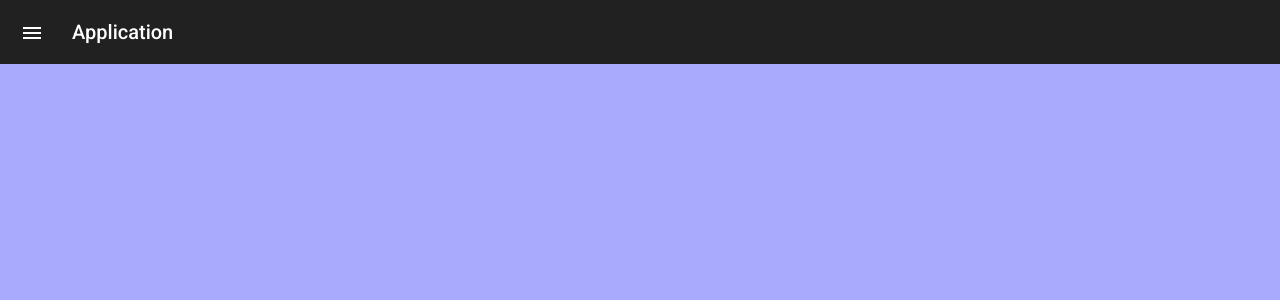
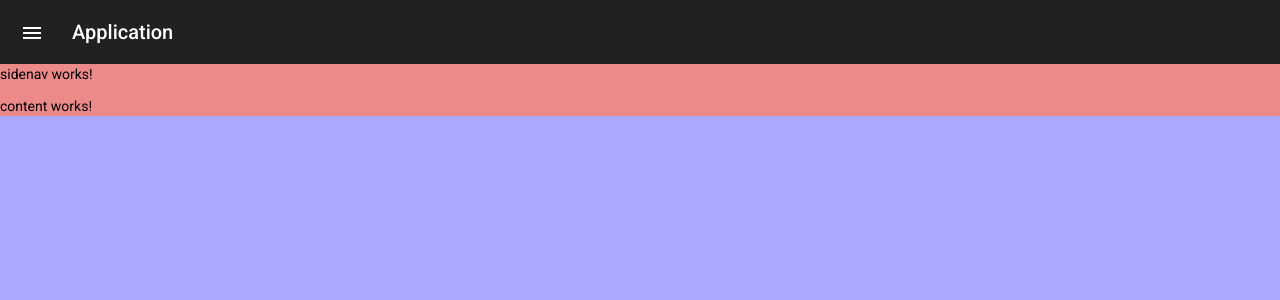
Before and after one commit to Piklite/desktop-app, an Angular app: page / in a window 1280 px wide. Shown: the top 300 px of the page. Built offline with nearby package versions, Linux system fonts and the light colour scheme.

Commit message:
app-body

```diff
--- a/projects/desktop-app/src/app/app.component.html
+++ b/projects/desktop-app/src/app/app.component.html
@@ -1,3 +1,7 @@
 <div class="app-container">
   <app-header></app-header>
+  <div class="app-body">
+    <app-sidenav></app-sidenav>
+    <app-content></app-content>
+  </div>
 </div>
--- a/projects/desktop-app/src/app/app.component.scss
+++ b/projects/desktop-app/src/app/app.component.scss
@@ -2,4 +2,8 @@
   background: rgb(169, 169, 253);
   height: 100%;
   width: 100%;
+
+  .app-body {
+    background: rgb(236, 138, 138);
+  }
 }
```
